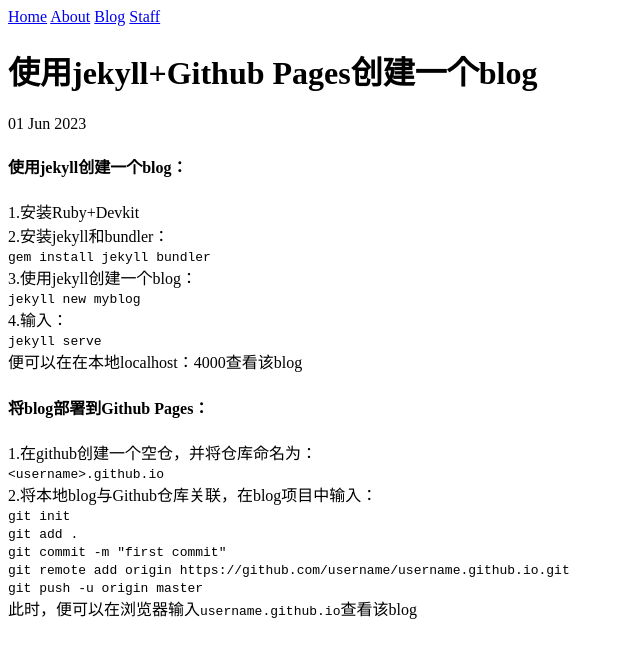
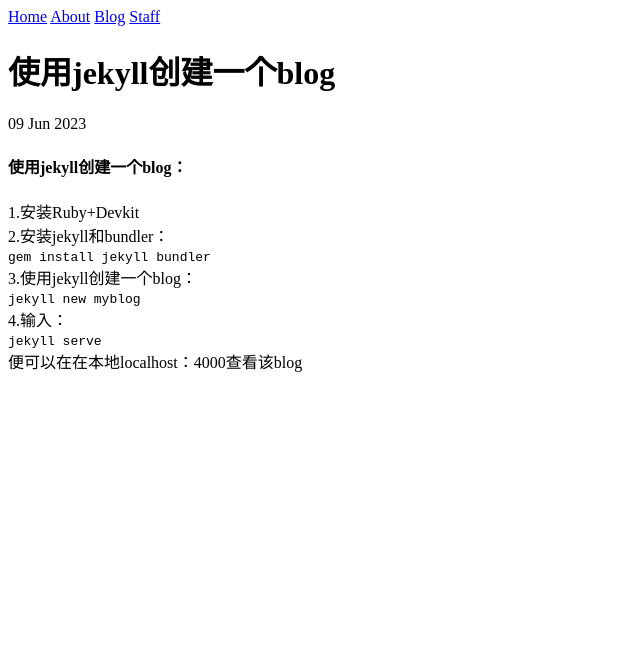
Before and after one commit to 98136/981360.github.io, a Jekyll site: the page built from _posts/2023-06-01-how-to.markdown, in a window 1280 px wide. Shown: the top 658 px of the page, without its empty margins (0-640 px from the left). Built offline with Jekyll 4.4.1, drawn with Linux system fonts in a browser that asks for light colours.

Commit message:
Update 2023-06-01-how-to.markdown

```diff
--- a/_posts/2023-06-01-how-to.markdown
+++ b/_posts/2023-06-01-how-to.markdown
@@ -1,7 +1,7 @@
 ---
 layout: post
-title:  "使用jekyll+Github Pages创建一个blog"
-date:   2023-06-01 12:25:55 +0800
+title:  "使用jekyll创建一个blog"
+date:   2023-06-09 10:25:55 +0800
 categories: jekyll update
 ---
 #### 使用jekyll创建一个blog：
@@ -15,16 +15,7 @@ categories: jekyll update
 便可以在在本地localhost：4000查看该blog
 
 
-#### 将blog部署到Github Pages：
-1.在github创建一个空仓，并将仓库命名为：
-                     `<username>.github.io`
-2.将本地blog与Github仓库关联，在blog项目中输入：
-                     `git init`
-                     `git add .`
-                     `git commit -m "first commit"`
-                     `git remote add origin https://github.com/username/username.github.io.git`
-                     `git push -u origin master`
-此时，便可以在浏览器输入`username.github.io`查看该blog
+
 
 [jekyll-docs]: https://jekyllrb.com/docs/home
 [jekyll-gh]:   https://github.com/jekyll/jekyll
```
